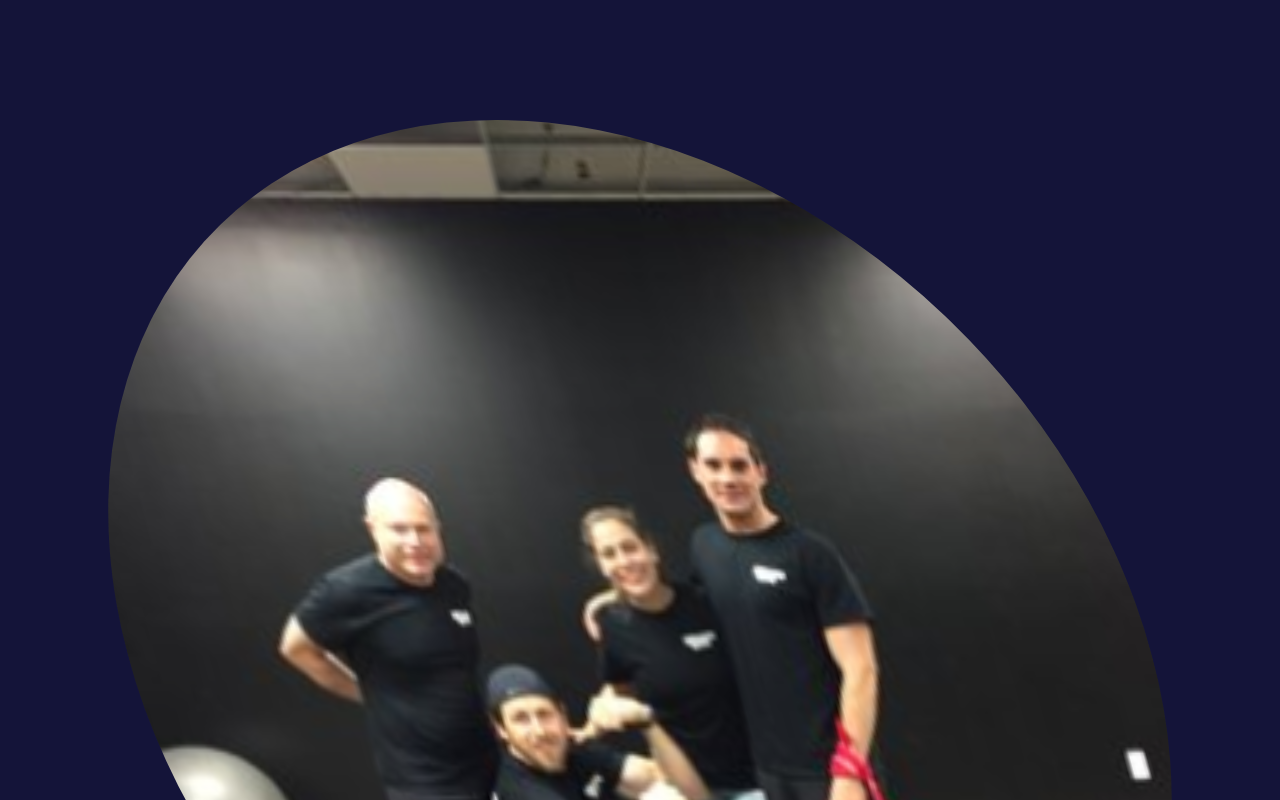
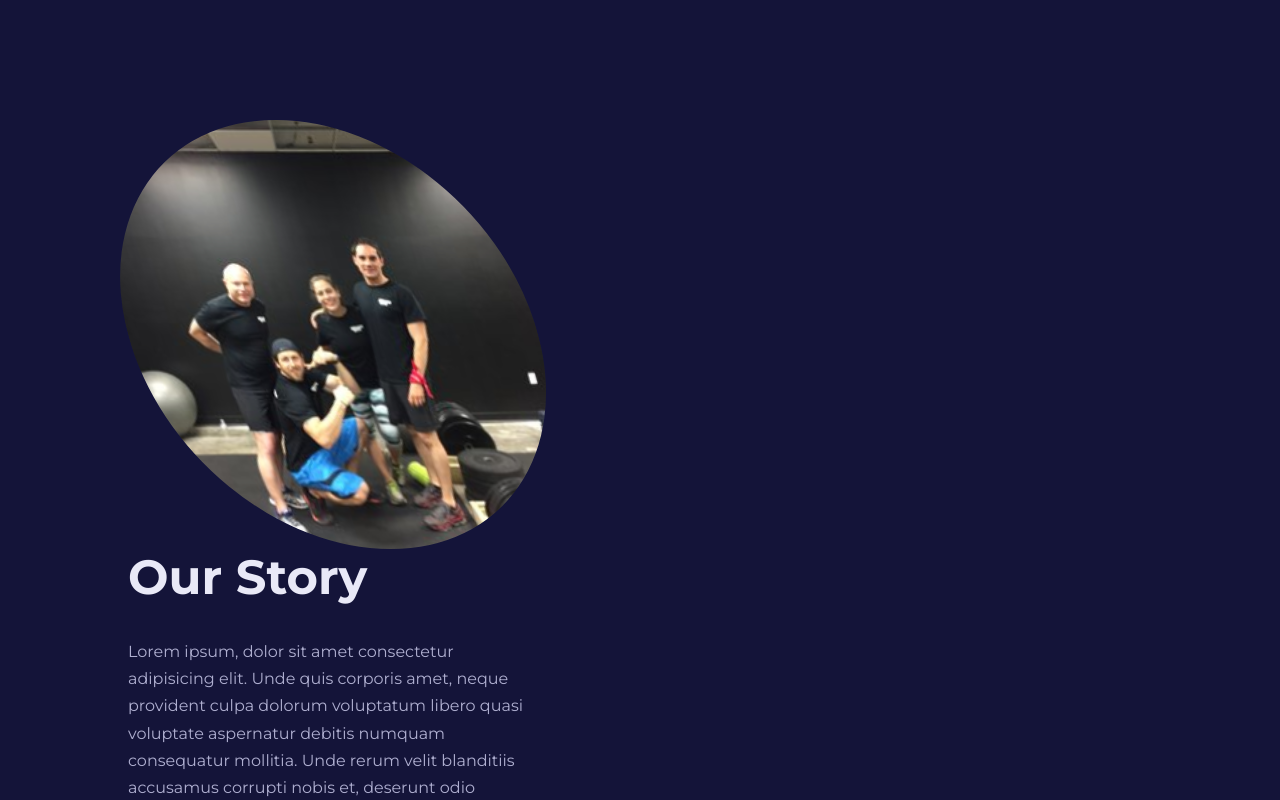
Before and after one commit to Eddysam2000/XP-Fitness, a React (Create React App) app: page /about in a window 1280 px wide. Shown: the part 440-1240 px from the top of the page. Built offline with nearby package versions, Linux system fonts and the light colour scheme.

Commit message:
about updated

```diff
--- a/src/pages/about/about.css
+++ b/src/pages/about/about.css
@@ -20,3 +20,8 @@
 .about_section-content p {
     margin-bottom: 1rem;
 }
+
+.about_story-container {
+    display: grid;
+    grid-template-columns: 40%;
+}
```
